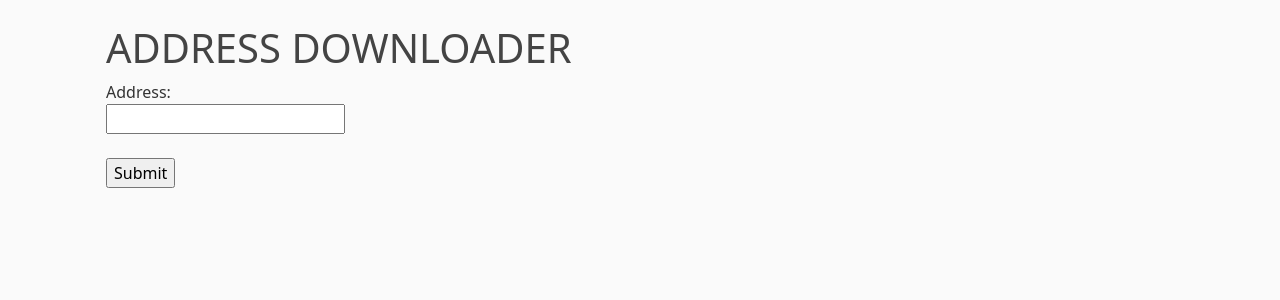
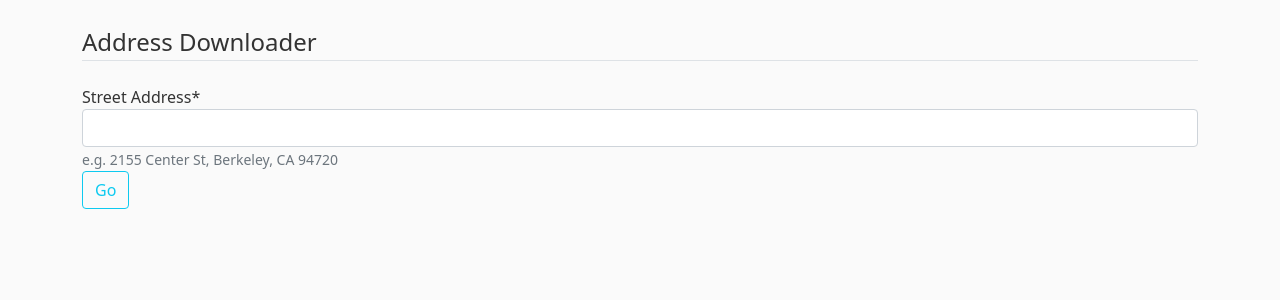
Before and after one commit to shayanpg/zoetrope, a Django app: page /address/ in a window 1280 px wide. Shown: the part 56-356 px from the top of the page. Run offline with Django 3.2, Linux system fonts and the light colour scheme; the visitor is signed in with stand-in values (Sample User, id 1); parts of the project's set-up code (start-up, migrations or seed data) failed here and were passed over; some libraries are stand-ins or nearby versions.

Commit message:
adjusted address downloader to properly utilize Forms class

```diff
--- /dev/null
+++ b/address/forms.py
@@ -0,0 +1,6 @@
+from django import forms
+
+class AddressForm(forms.Form):
+    address = forms.CharField(label='Street Address',
+     help_text="e.g. 2155 Center St, Berkeley, CA 94720",
+     max_length=100)
--- a/address/templates/address/address.html
+++ b/address/templates/address/address.html
@@ -1,14 +1,16 @@
 {% extends "base.html" %}
+{% load crispy_forms_tags %}
 {% block content %}
-<div class="row container-fluid">
-  <h1>ADDRESS DOWNLOADER</h1>
-</div>
-<div class="row container-fluid">
-  <form class="" action="{% url 'response' %}" method="get">
-    <!-- {% csrf_token %} -->
-    <label for="address">Address:</label><br>
-    <input type="text" id="address" name="address"><br><br>
-    <input type="submit" value="Submit">
+<div class="content-section">
+  <form action="{% url 'response' %}" method="post">
+    {% csrf_token %}
+    <fieldset class="form-group">
+      <legend class="border-bottom mb-4">Address Downloader</legend>
+      {{ form|crispy }}
+    </fieldset>
+    <div class="form-group">
+      <button type="submit" name="address-button" class="btn btn-outline-info">Go</button>
+    </div>
   </form>
 </div>
 {% endblock content %}
--- a/address/views.py
+++ b/address/views.py
@@ -1,5 +1,7 @@
-from django.shortcuts import render
+from django.shortcuts import render, redirect
 from django.contrib.auth.decorators import login_required
+from django.contrib import messages
+from .forms import AddressForm
 
 import streetview
 import urllib
@@ -14,14 +16,25 @@ from math import sin, cos, sqrt, atan2, radians
 
 @login_required
 def address(request):
+    if request.method == 'POST':
+        form = AddressForm(request.POST)
+        if form.is_valid():
+            address = form.cleaned_data.get('address')
+            messages.success(request, f'Photos downloaded for {address}.')
+            return redirect('address')
+    else:
+        form = AddressForm()
+
     context = {
         'title':'Address Finder',
+        'form':form,
     }
     return render(request, 'address/address.html', context)
 
+
 @login_required
 def response(request):
-    address = request.GET['address']
+    address = request.POST['address']
     sv_key = request.user.gsv_api
     m_key = request.user.maps_api
     years = address_download(address, sv_key, m_key)
```
Also changed, not shown: home/static/home/randomSampling.jpg.
